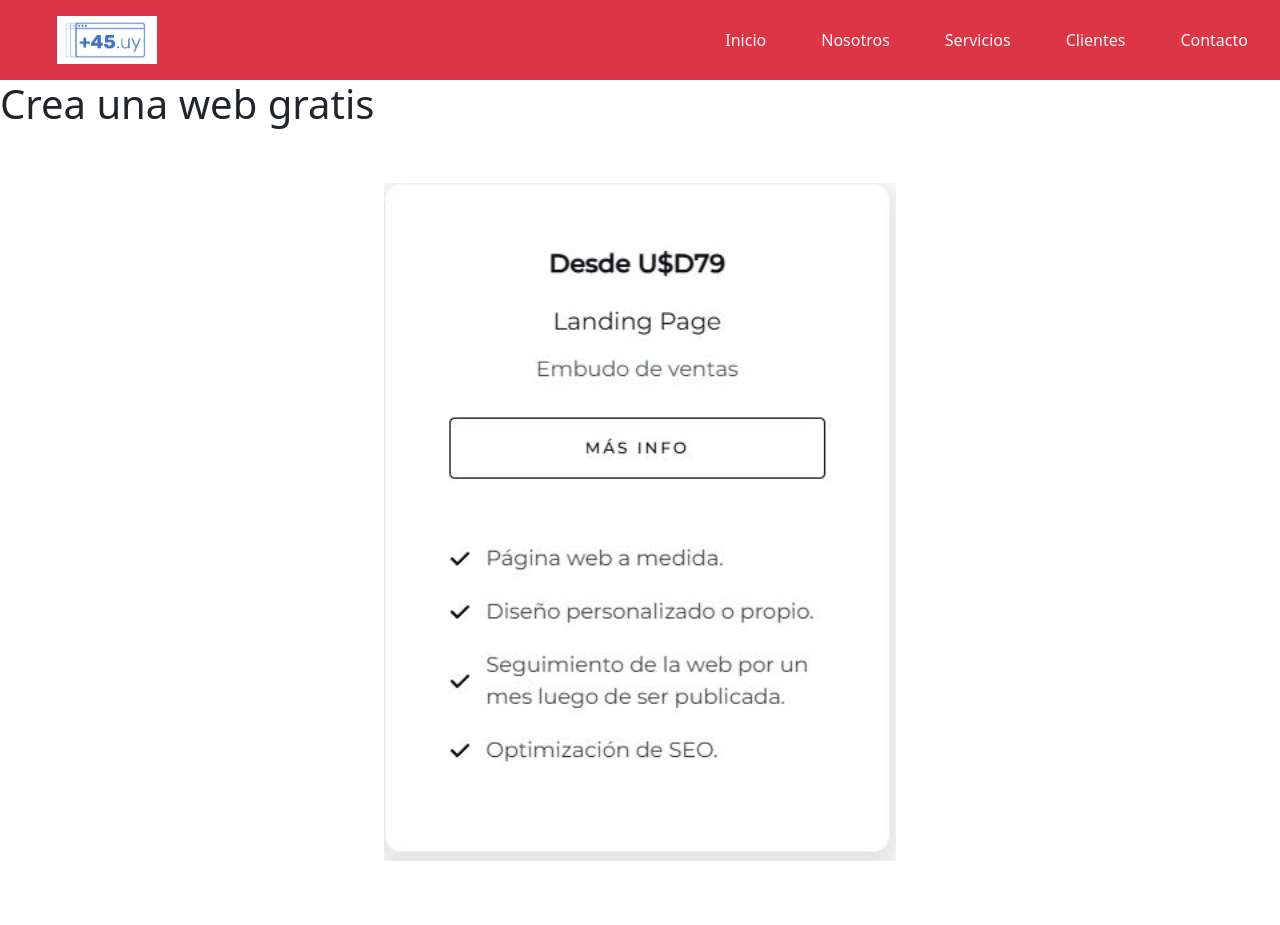
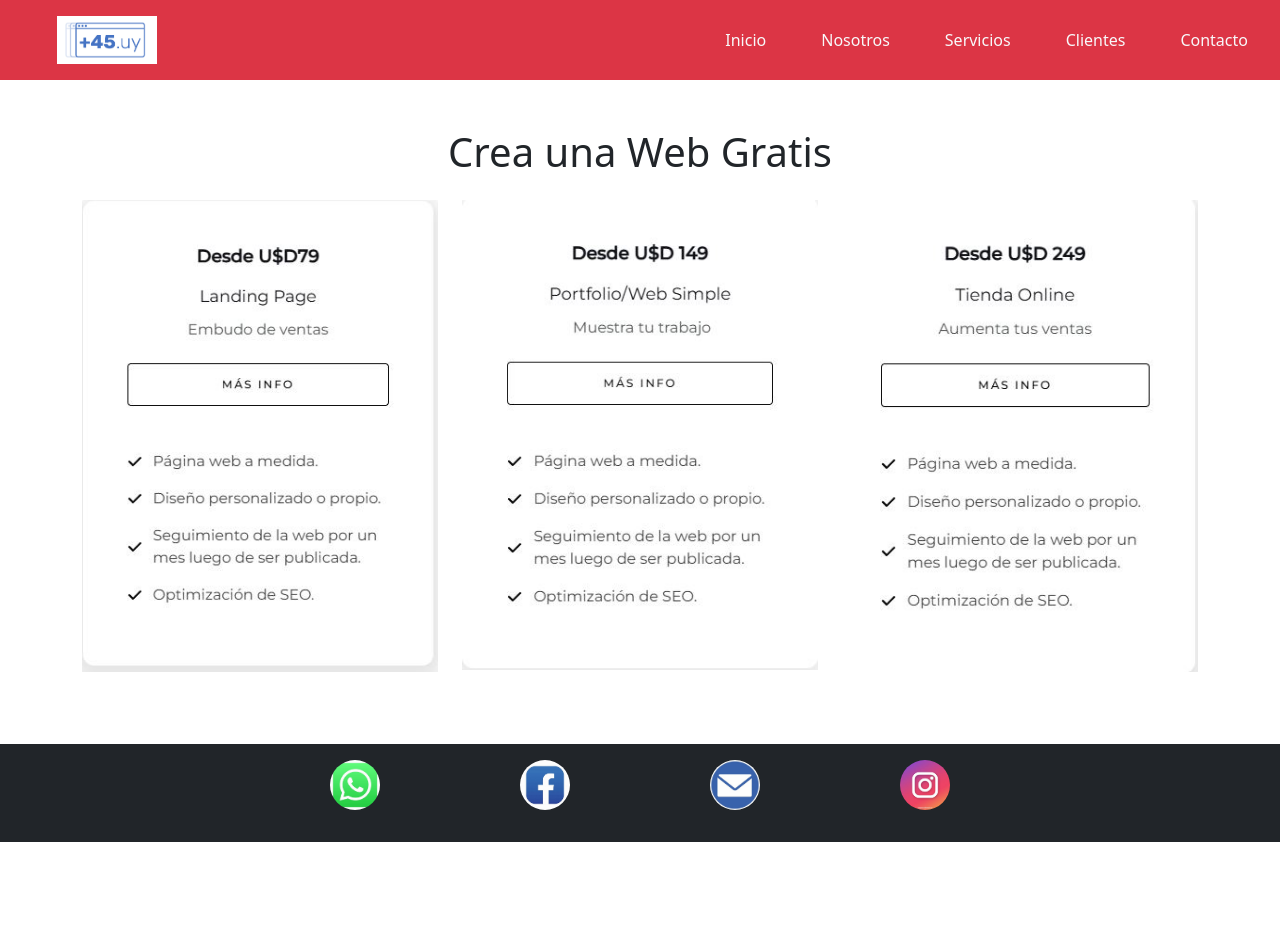
Before and after one commit to joserialb/PFRIAL, a website: page pages/servicios.html in a window 1280 px wide. Shown: the top 925 px of the page. After the commit the page ends 842 px from the top, so only its background shows below. Drawn offline with nearby package versions, Linux system fonts and the light colour scheme.

Commit message:
Mensaje del commit

```diff
--- a/pages/servicios.html
+++ b/pages/servicios.html
@@ -38,23 +38,25 @@
         </div>
     </header>
     <main>
-        <main>
-            <h1>Crea una web gratis</h1>
 
-            <div class="servicios-box">
-                <h2>Servicio Básico </h2>
-             <img src="../images/servicio1.JPG" alt="servicio basico ">
+        <main class="container my-5">
+            <h1 class="text-center mb-4">Crea una Web Gratis</h1>
+            <div class="row text-center">
+                <div class="col-md-4 mb-4">
+                    <img src="../images/servicio1.jpg" class="img-fluid" alt="Servicio 1">
+
+                </div>
+                <div class="col-md-4 mb-4">
+                    <img src="../images/servicio2.jpg" class="img-fluid" alt="Servicio 2">
+
+                </div>
+                <div class="col-md-4 mb-4">
+                    <img src="../images/servicio3.jpg" class="img-fluid" alt="Servicio 3">
+
+                </div>
             </div>
-             <div class="servicios-box">
-                <h2>Servicio medio</h2>
-                 <img src="../images/servicio2.JPG" alt="servicio medio">
-             </div>
-                        <div class="servicios-box">
-                        <h2>Servicio Premium</h2>
-         <img src="../images/servicio3.JPG" alt="servicio top">
+        </main>
 
-            </div>
-         </main>
 
     </main>
 
--- a/scss/base/_tipo.scss
+++ b/scss/base/_tipo.scss
@@ -1,11 +1,11 @@
 .servicios-box {
-    width: 100%;
-    margin-bottom: 20px;
+    width: 60%;
+    margin-bottom: 10px;
     text-align: center;
     color: $text-color-light;
 
     img {
-      width: 40%;
+      width: 30%;
       height: auto;
       display: block;
       margin: 0 auto;
@@ -30,7 +30,7 @@
   }
 
   .somos-box img {
-    width: 50%;
+    width: 30%;
     display: block;
     margin: 0 auto;
   }
@@ -38,6 +38,30 @@
   .somos-box p {
     color: $text-color-dark;
     text-align: center;
-    max-width: 80%;
+    max-width: 50%;
     margin: 0 auto;
   }
+
+  /* Asegúrate de que el título esté centrado */
+h1.text-center {
+  text-align: center;
+}
+
+/* Asegúrate de que las imágenes estén centradas en sus columnas */
+.row {
+  display: flex;
+  justify-content: center;
+}
+
+.col-md-4 {
+  display: flex;
+  flex-direction: column;
+  align-items: center;
+  text-align: center;
+}
+
+/* Asegúrate de que las imágenes sean fluidas y no se salgan del contenedor */
+.img-fluid {
+  max-width: 100%;
+  height: auto;
+}
--- a/scss/estructura/_footer.scss
+++ b/scss/estructura/_footer.scss
@@ -1,22 +1,24 @@
-
 
 footer {
-  background-color: $secondary-color;
-  transition: background-color 0.3s ease-in-out;
-  padding: 10px 0;
-  margin-top: 0;
+  background-color: #343a40; /* Color de fondo oscuro */
+  color: #fff; /* Color del texto */
+  padding: 1rem; /* Espaciado interno */
+  position: relative; /* Posición para alinear con el contenido */
+  bottom: 0; /* Posicionar en la parte inferior */
+  width: 100%; /* Ancho completo */
 
   &:hover {
-    background-color: lighten($secondary-color, 10%);
+    background-color: lighten(#343a40, 10%); /* Usa el color de fondo del footer */
+  }
 }
 
 .footer-icon {
-    width: 40px;
-    height: 40px;
+  width: 50px;
+  height: 50px;
+  object-fit: cover;
   transition: transform 0.3s ease;
 
   &:hover {
     transform: scale(1.1);
   }
 }
-}
--- a/scss/estructura/_main.scss
+++ b/scss/estructura/_main.scss
@@ -4,9 +4,13 @@ main {
       border-radius: 0.375rem;
 
       .card-img-top {
-        border-bottom: 1px solid #dee2e6;
-        width: 100%;
+        display: block;
+        margin-left: auto;
+        margin-right: auto;
+        width: 80%;
       }
+
+
 
       .card-body {
         padding: 1.25rem;
```
Also changed, not shown: pages/clientes.html (+2 -2 lines), pages/nosotros.html (+4 -17 lines), css/style.css, 1 other file. Lines whose indentation alone changed are shown as unchanged.
